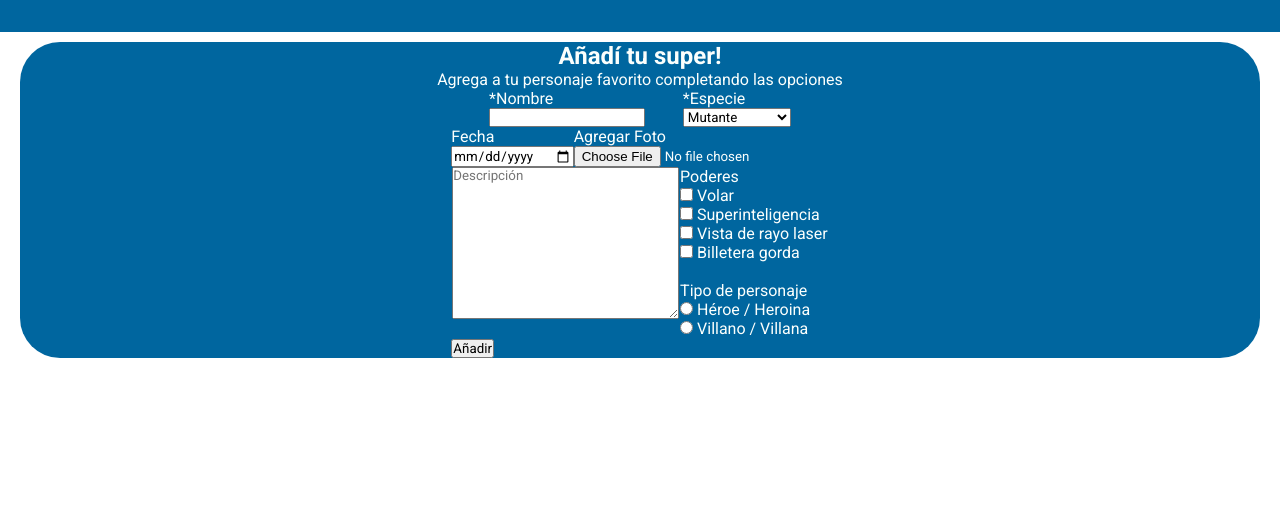
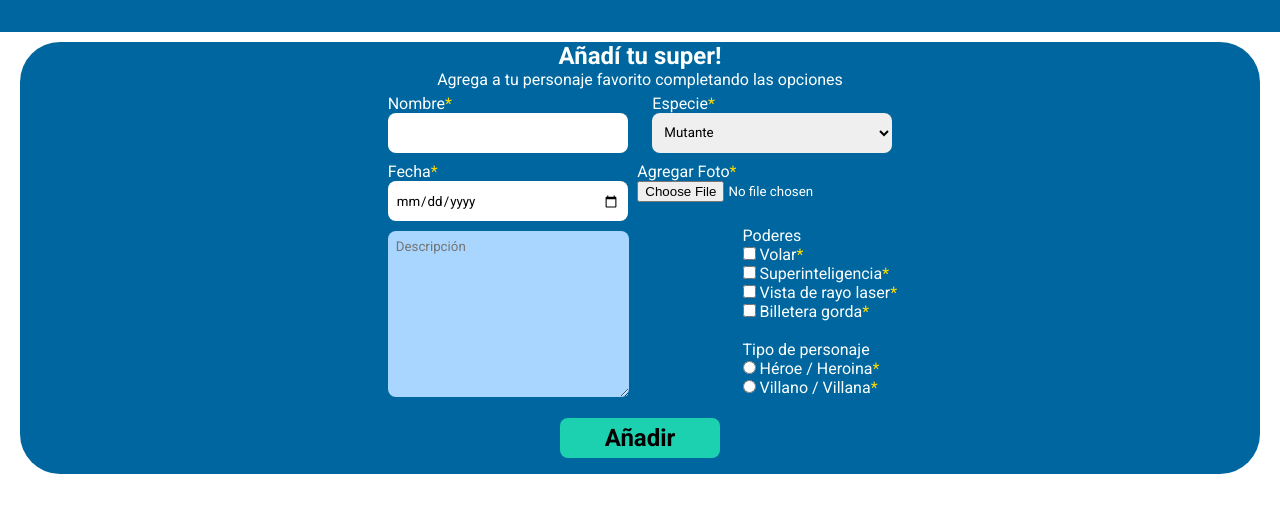
Before and after one commit to carlosshmx/heores-page, a plain HTML site: page addHeroe.html in a window 1280 px wide. Shown: the part 107-620 px from the top of the page. Drawn offline with Linux system fonts and the light colour scheme.

Commit message:
Clase 17 Pseudoclases y Pseudoelementos

```diff
--- a/Styles/Styles.css
+++ b/Styles/Styles.css
@@ -105,17 +105,82 @@ footer section{
 
 .main-container article{
     display: flex;
-    justify-content: space-evenly;
+    justify-content: space-between;
 }
 
 .input-form{
     display: flex;
     flex-direction: column;
     justify-content: start;
+    margin: 0.3rem;
 }
 
-.input-form input{
+.input-form textarea{
+    border-radius: 0.5rem;
+    padding: 0.5rem;
+    border: none;
+    outline: none;
+}
 
+.input-form textarea:disabled{
+    background-color: #a8d6fe;
+}
+
+.input-item{
+    width: 15rem;
+    height: 2.5rem;
+    border-radius: 0.5rem;
+    padding: 0.5rem;
+    border: none;
+    outline: none;
+}
+
+.input-item:hover{
+    box-shadow: 0px 0px 15px rgb(158, 185, 255);
+}
+
+.input-item:focus{
+    background-color: #e3f2ff;
+}
+
+input[type="checkbox"]:checked{
+    accent-color:rgb(255, 221, 0);
+    box-shadow: 0px 0px 15px rgb(158, 185, 255);
+}
+
+
+input[type="radio"]:checked{
+    box-shadow: 0px 0px 15px rgb(158, 185, 255);
+    accent-color:rgb(255, 221, 0);
+}
+
+button{
+    margin: 1rem auto;
+    width: 10rem;
+    height: 2.5rem;
+    border-radius: 0.5rem;
+    background-color: #1CD1B0;
+    font-size: 1.5rem;
+    font-weight: bold;
+    border: none;
+}
+
+button:hover{
+    background-color: #85f6e1;
+    box-shadow: 0px 0px 15px rgb(158, 185, 255);
+}
+
+button:active{
+    background-color: #85f6e1;
+    box-shadow: 0px 0px 15px rgb(158, 185, 255);
+    background-color: #1CD1B0;
+}
+
+
+
+label::after{
+    content: "*";
+    color: rgb(255, 221, 0);
 }
 
 .selections{
--- a/addHeroe.html
+++ b/addHeroe.html
@@ -28,12 +28,12 @@
         <form action="">
             <article>
                 <div class="input-form">
-                    <label for="nombre">*Nombre</label>
-                    <input type="text" name="nombre" id="nombre">
+                    <label for="nombre">Nombre</label>
+                    <input type="text" name="nombre" id="nombre" class="input-item">
                 </div>
                 <div class="input-form">
-                    <label for="cars">*Especie</label>
-                    <select name="especies">
+                    <label for="cars">Especie</label>
+                    <select name="especies" class="input-item">
                         <option value="mutante">Mutante</option>
                         <option value="superSoldado">Super soldado</option>
                         <option value="alien">Alien</option>
@@ -45,7 +45,7 @@
             <article>
                 <div class="input-form">
                     <label for="fecha">Fecha</label>
-                    <input type="date" name="fecha">
+                    <input type="date" name="fecha" class="input-item">
                 </div>
                 <div class="input-form">
                     <label for="foto">Agregar Foto</label>
@@ -54,8 +54,8 @@
             </article>
 
             <article>
-                <div>
-                    <textarea name="" id="" cols="30" rows="10" placeholder="Descripción"></textarea>
+                <div class="input-form">
+                    <textarea name="" id="" cols="30" rows="10" placeholder="Descripción" disabled></textarea>
                 </div>
                 <div class="selections">
                     <p>Poderes</p>
@@ -89,8 +89,10 @@
                     </div>
                 </div>
             </article>
+            <article>
+                <button>Añadir</button>
+            </article>
 
-            <button>Añadir</button>
 
         </form>
     </section>
```
Also changed, not shown: img/star-icon.png (added).
